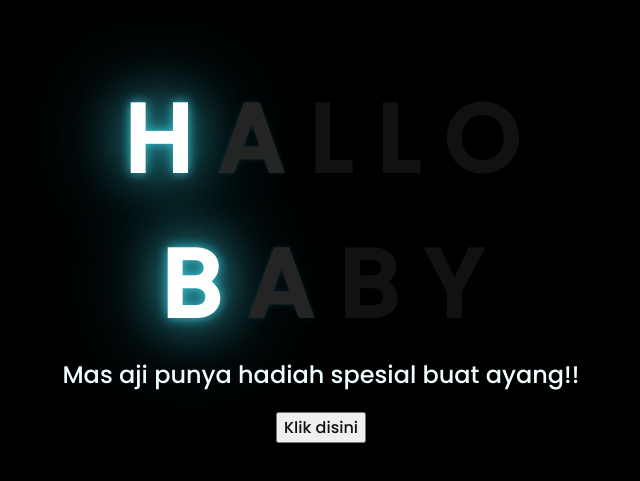
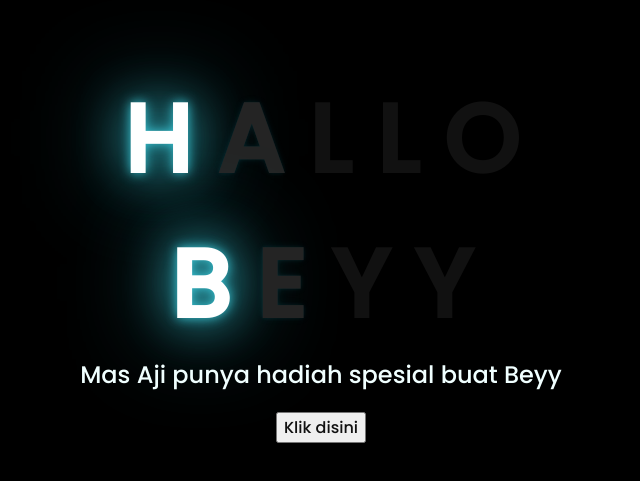
Before and after one commit to ajieshafa/baby, a plain HTML site: page index.html in a window 1280 px wide. Shown: the part 153-634 px from the top of the page, without its empty margins (327-967 px from the left). Drawn offline with Linux system fonts and the light colour scheme.

Commit message:
first commit

```diff
--- a/css/style.css
+++ b/css/style.css
@@ -51,6 +51,7 @@ body{
     text-decoration: none;
     font-size: 1rem;
     color: #111;
+
 }
 
 @media screen and (max-width:574px){
@@ -66,5 +67,6 @@ body{
 
     .button a{
         font-size: .5rem;
+
     }
 }
--- a/index.html
+++ b/index.html
@@ -20,13 +20,13 @@
     <div class="greetings">
     <!-- silahkan menambah kata sesuai keinginan dengan <span>text...</span -->
         <span>B</span>
-        <span>A</span>
-        <span>B</span>
+        <span>E</span>
+        <span>Y</span>
         <span>Y</span>
 
     </div>
     <div class="description">
-        <span>Mas aji punya hadiah spesial buat ayang!!</span>
+        <span>Mas Aji punya hadiah spesial buat Beyy</span>
     </div>
     <div class="button">
         <button>
```
